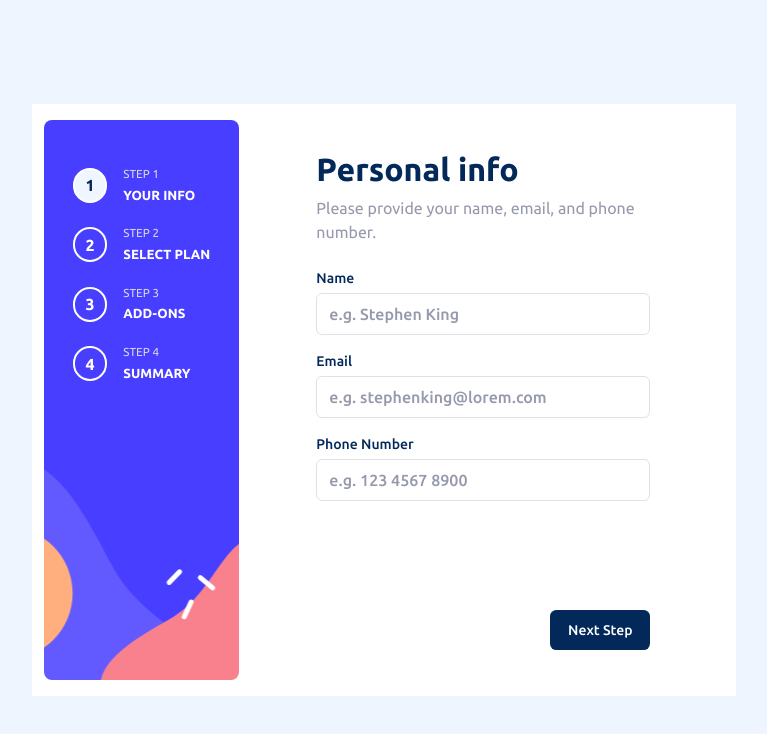
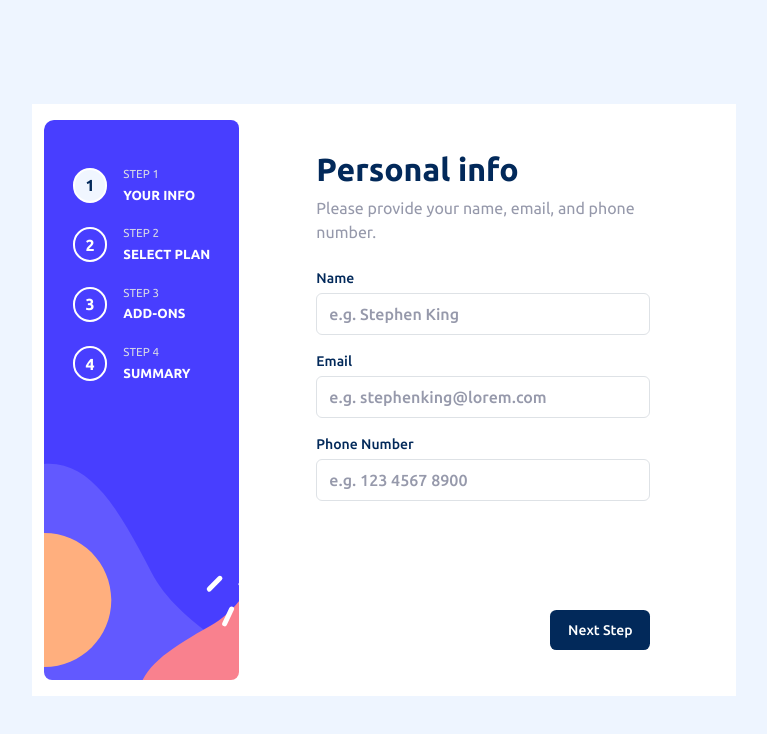
Before and after one commit to edeercm/Multi-step-form, a React (Vite) app: page / in a window 1280 px wide. Shown: the top 734 px of the page, without its empty margins (256-1023 px from the left). Built offline with nearby package versions, Linux system fonts and the light colour scheme.

Commit message:
Update bg img error

```diff
--- a/src/App.jsx
+++ b/src/App.jsx
@@ -38,15 +38,14 @@ const BgImg = styled.div`
   background-size: cover;
   background-repeat: no-repeat;
   background-position: center center;
-  /* background-image: url(${sidebardesk}); */
-  background-image: url('src/assets/images/sidebar-desktop.svg');
+  background: url(${sidebardesk});
 
   @media (max-width: 991.98px) {
     align-items: center;
     width: 100%;
     height: 25svh;
     border-radius: 0;
-    background-image: url(${sidebarmobile});
+    background: url(${sidebarmobile});
   }
 `
 
```
